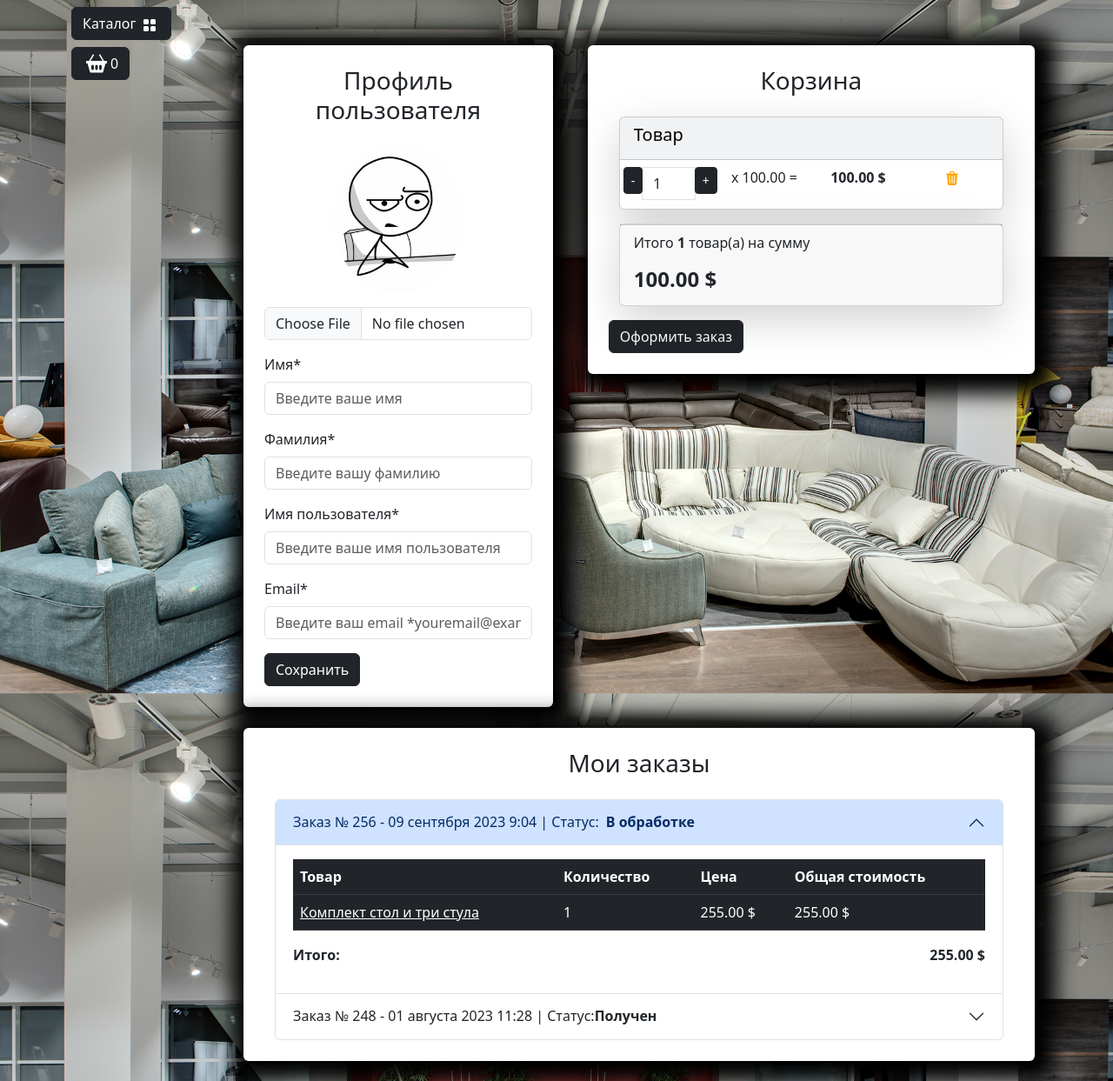
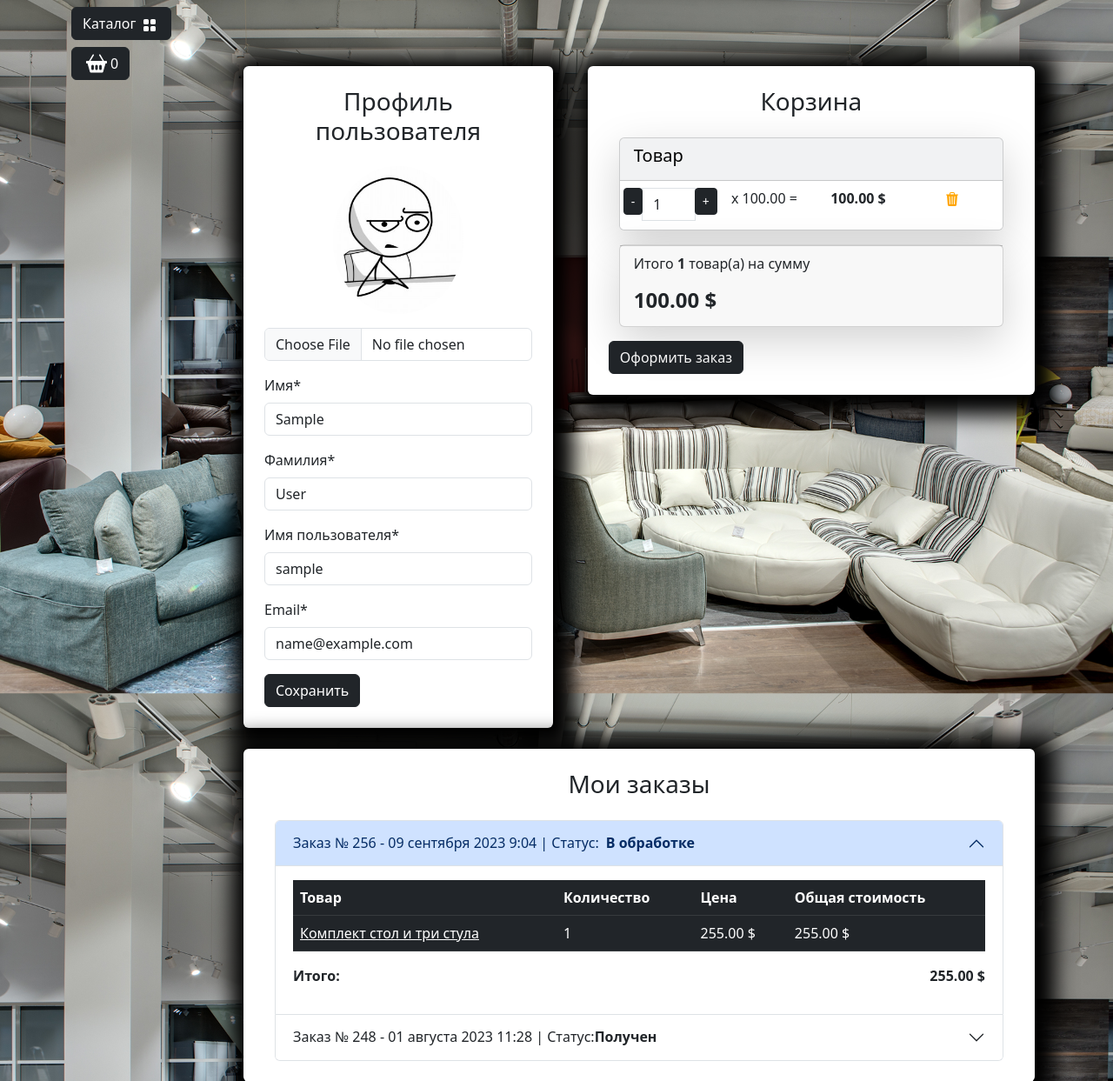
Before and after one commit to Xumpocmb/FurnitureShop, a Django app: page /user/profile/ in a window 1280 px wide. Shown: the part 56-1299 px from the top of the page at 87% size. Run offline with Django 5.2, Linux system fonts and the light colour scheme; the visitor is signed in with stand-in values (Sample User, id 1); data comes from the database, SQL or seed files in the repository; some libraries are stand-ins or nearby versions.

Commit message:
profile is ready

```diff
--- a/static/js/jquery-events.js
+++ b/static/js/jquery-events.js
@@ -6,7 +6,7 @@ $(document).ready(function () {
     if (notification.length > 0) {
         setTimeout(function () {
             notification.alert('close');
-        }, 7000);
+        }, 3000);
     }
 
     // При клике по значку корзины открываем всплывающее(модальное) окно
--- a/templates/notifications.html
+++ b/templates/notifications.html
@@ -16,3 +16,28 @@
         </div>
     </div>
 {% endif %}
+
+
+<div class="container mt-4">
+    <div class="row justify-content-center">
+        <div class="col-md-6">
+            {% if messages %}
+                {% for message in messages %}
+                    {% if message.tags == 'success' %}
+                    <div id="notification" class="position-fixed start-50 translate-middle-x z-3 alert alert-success fade show custom-shadow" role="alert">
+                        {{ message }}
+                    </div>
+                    {% endif %}
+                    {% if message.tags == 'warning' %}
+                    <div id="notification" class="position-fixed start-50 translate-middle-x z-3 alert alert-danger fade show custom-shadow" role="alert">
+                        {{ message }}
+                    </div>
+                    {% endif %}
+                {% endfor %}
+            {% else %}
+            <div id="jq-notification" class="position-fixed start-50 translate-middle-x z-3 alert alert-success fade show custom-shadow" style="display: none;" role="alert">
+            </div>
+            {% endif %}
+        </div>
+    </div>
+</div>
--- a/templates/users_app/profile.html
+++ b/templates/users_app/profile.html
@@ -9,35 +9,71 @@
                 <div class="col-md-5">
                     <div class=" bg-white p-4 mb-4 mx-2 rounded custom-shadow">
                         <h3 class="text-center mb-4">Профиль пользователя</h3>
-                        <form>
+                        <form action="{% url 'users_app:profile' %}" method="post" enctype="multipart/form-data">
+                            {% csrf_token %}
                             <div class="row">
                                 <div class="col-md-12 mb-3 text-center">
-                                    <img src="{% static 'images/baseavatar.jpg' %}"
-                                         alt="Аватар пользователя" class="img-fluid rounded-circle"
-                                         style="max-width: 150px;">
-                                    <input type="file" class="form-control mt-3" id="avatar"
+                                    {% if user.image %}
+                                        <img src="{{ user.image.url }}"
+                                             alt="Аватар пользователя" class="img-fluid rounded-circle"
+                                             style="max-width: 150px;">
+                                    {% else %}
+                                        <img src="{% static 'images/baseavatar.jpg' %}"
+                                             alt="Аватар пользователя" class="img-fluid rounded-circle"
+                                             style="max-width: 150px;">
+                                    {% endif %}
+                                    <input type="file" class="form-control mt-3" name="image" id="id_image"
                                            accept="image/*">
+                                    {% if form.image.errors %}
+                                        <div class="alert alert-danger alert-dismissible fade show" role="alert">
+                                            {{ form.image.errors }}
+                                        </div>
+                                    {% endif %}
                                 </div>
                                 <div class="col-md-12 mb-3">
-                                    <label for="firstName" class="form-label">Имя*</label>
-                                    <input type="text" class="form-control" id="firstName"
-                                           placeholder="Введите ваше имя" value="" required>
+                                    <label for="id_first_name" class="form-label">Имя*</label>
+                                    <input type="text" class="form-control" name="first_name" id="id_first_name"
+                                           placeholder="Введите ваше имя"
+                                           value="{{ user.first_name | default_if_none:'' }}" required>
+                                    {% if form.first_name.errors %}
+                                        <div class="alert alert-danger alert-dismissible fade show" role="alert">
+                                            {{ form.first_name.errors }}
+                                        </div>
+                                    {% endif %}
                                 </div>
                                 <div class="col-md-12 mb-3">
-                                    <label for="lastName" class="form-label">Фамилия*</label>
-                                    <input type="text" class="form-control" id="lastName"
-                                           placeholder="Введите вашу фамилию" value="" required>
+                                    <label for="id_last_name" class="form-label">Фамилия*</label>
+                                    <input type="text" class="form-control" name="last_name" id="id_last_name"
+                                           placeholder="Введите вашу фамилию"
+                                           value="{{ user.last_name | default_if_none:'' }}" required>
+                                    {% if form.last_name.errors %}
+                                        <div class="alert alert-danger alert-dismissible fade show" role="alert">
+                                            {{ form.last_name.errors }}
+                                        </div>
+                                    {% endif %}
                                 </div>
                                 <div class="col-md-12 mb-3">
-                                    <label for="username" class="form-label">Имя пользователя*</label>
-                                    <input type="text" class="form-control" id="username"
-                                           placeholder="Введите ваше имя пользователя" value="" required>
+                                    <label for="id_username" class="form-label">Имя пользователя*</label>
+                                    <input type="text" class="form-control" name="username" id="id_username"
+                                           placeholder="Введите ваше имя пользователя"
+                                           value="{{ user.username | default_if_none:'' }}" required>
+                                    {% if form.username.errors %}
+                                        <div class="alert alert-danger alert-dismissible fade show" role="alert">
+                                            {{ form.username.errors }}
+                                        </div>
+                                    {% endif %}
                                 </div>
                                 <div class="col-md-12 mb-3">
-                                    <label for="email" class="form-label">Email*</label>
-                                    <input type="email" class="form-control" id="email"
-                                           placeholder="Введите ваш email *youremail@example.com" value=""
+                                    <label for="id_email" class="form-label">Email*</label>
+                                    <input type="email" class="form-control" name="email" id="id_email"
+                                           placeholder="Введите ваш email *youremail@example.com"
+                                           value="{{ user.email | default_if_none:'' }}"
                                            required>
+                                    {% if form.email.errors %}
+                                        <div class="alert alert-danger alert-dismissible fade show" role="alert">
+                                            {{ form.email.errors }}
+                                        </div>
+                                    {% endif %}
                                 </div>
                             </div>
                             <button type="submit" class="btn btn-dark">Сохранить</button>
@@ -50,7 +86,7 @@
                         <h3 class="text-center mb-4">Корзина</h3>
                         <div class="container" id="cart-items-container">
                             <!-- Разметка корзины -->
-                                {% include 'users_app/cart.html' %}
+                            {% include 'users_app/cart.html' %}
                             <!-- Закончилась разметка корзины -->
                         </div>
                         <a class="btn btn-dark" href="../orders/create_order.html">
--- a/users_app/forms.py
+++ b/users_app/forms.py
@@ -1,5 +1,5 @@
 from django import forms
-from django.contrib.auth.forms import AuthenticationForm, UserCreationForm
+from django.contrib.auth.forms import AuthenticationForm, UserCreationForm, UserChangeForm
 from .models import User
 
 
@@ -23,3 +23,15 @@ class UserRegistrationForm(UserCreationForm):
     email = forms.EmailField()
     password1 = forms.CharField()
     password2 = forms.CharField()
+
+
+class UserProfileForm(UserChangeForm):
+    class Meta:
+        model = User
+        fields = ['image', 'first_name', 'last_name', 'username', 'email']
+
+    image = forms.ImageField(required=False)
+    first_name = forms.CharField()
+    last_name = forms.CharField()
+    username = forms.CharField()
+    email = forms.EmailField()
--- a/users_app/views.py
+++ b/users_app/views.py
@@ -1,11 +1,11 @@
-from django.contrib import auth
+from django.contrib import auth, messages
 from django.contrib.auth import authenticate
 from django.contrib.auth.decorators import login_required
 from django.http import HttpResponseRedirect
 from django.shortcuts import render
 from django.urls import reverse
 
-from users_app.forms import UserLoginForm, UserRegistrationForm
+from users_app.forms import UserLoginForm, UserRegistrationForm, UserProfileForm
 
 
 @login_required(login_url='users_app:login')
@@ -13,6 +13,15 @@ def profile(request):
     context = {
         'title': 'FurnitureShop - Profile',
     }
+    if request.method == 'POST':
+        form = UserProfileForm(data=request.POST, instance=request.user, files=request.FILES)
+        if form.is_valid():
+            form.save()
+            messages.success(request, 'Ваш профиль успешно обновлен!')
+            return HttpResponseRedirect(reverse('users_app:profile'))
+    else:
+        form = UserProfileForm(instance=request.user)
+    context['form'] = form
     return render(request, 'users_app/profile.html', context)
 
 
@@ -43,7 +52,7 @@ def register(request):
         form = UserRegistrationForm(data=request.POST)
         if form.is_valid():
             form.save()
-            # user = form.instance
+            messages.success(request, 'Вы успешно зарегистрировались!')
             return HttpResponseRedirect(reverse('users_app:login'))
     else:
         form = UserRegistrationForm()
@@ -51,6 +60,8 @@ def register(request):
     return render(request, 'users_app/register.html', context)
 
 
+@login_required(login_url='users_app:login')
 def logout(request):
     auth.logout(request)
+    messages.success(request, 'Вы вышли из аккаунта!')
     return HttpResponseRedirect(reverse('shop_app:index'))
```
